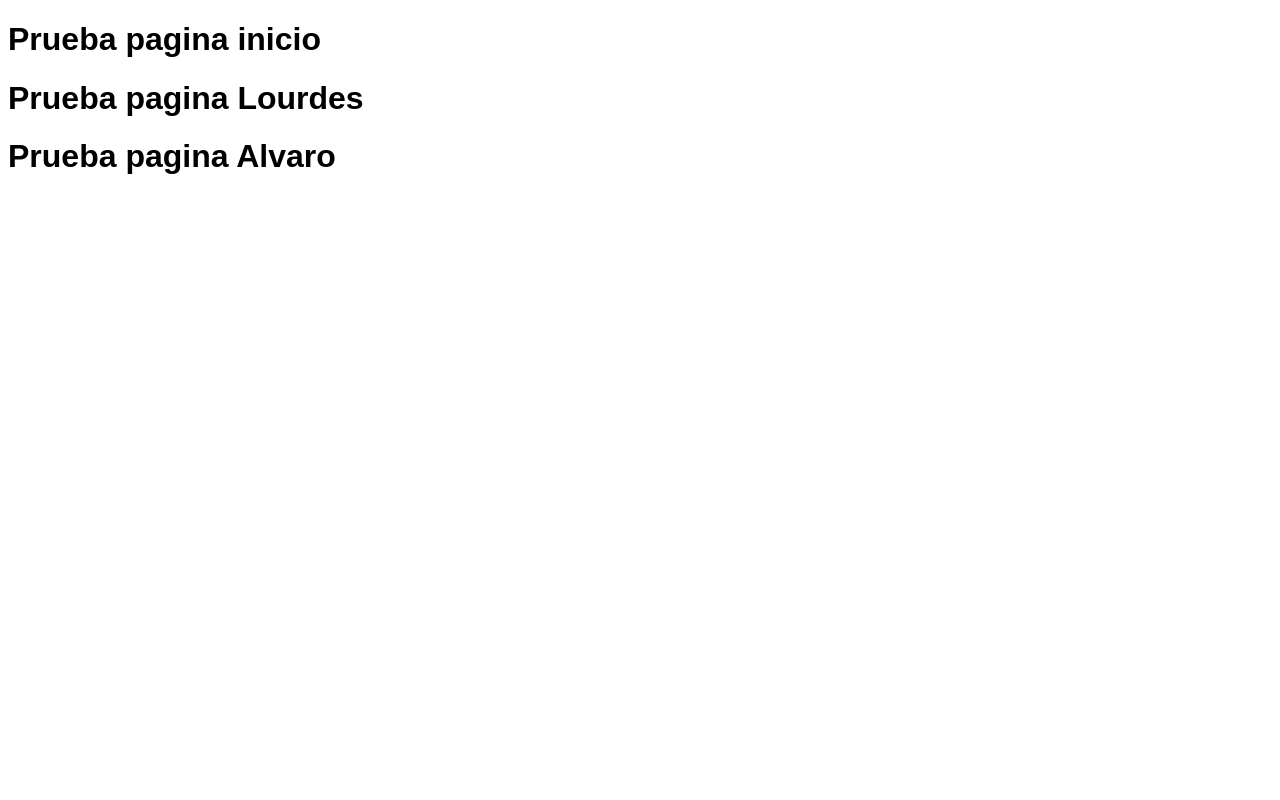
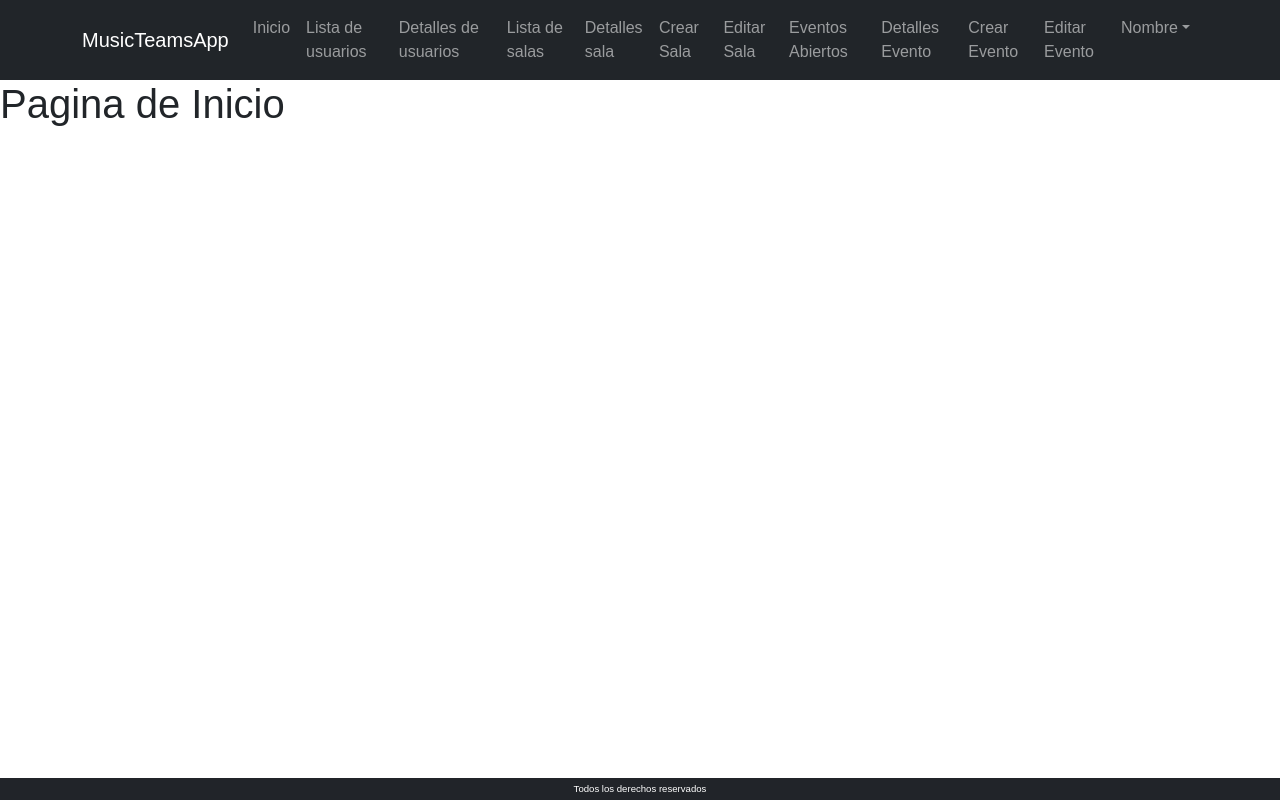
Before and after one commit to abarbaIH/MusicTeamsAppClient, a React (Create React App) app: page / in a window 1280 px wide. Built offline with nearby package versions, Linux system fonts and the light colour scheme.

Commit message:
enrutado, navbar y footer

```diff
--- /dev/null
+++ b/src/App.css
@@ -0,0 +1,8 @@
+.App {
+  font-family: sans-serif;
+}
+
+a {
+  color: inherit;
+  text-decoration: none;
+}
--- /dev/null
+++ b/src/App.jsx
@@ -0,0 +1,19 @@
+import 'bootstrap/dist/css/bootstrap.min.css'
+import './App.css'
+
+import Navigation from './components/Navigation/Navigation';
+import Footer from './components/Footer/Footer';
+import AppRoutes from './routes/AppRputers';
+
+function App() {
+  return (
+    <div className="App">
+
+      <Navigation />
+      <AppRoutes />
+      <Footer />
+    </div>
+  );
+}
+
+export default App
--- a/src/components/App.css
+++ /dev/null
@@ -1,3 +0,0 @@
-.App {
-  font-family: sans-serif;
-}
--- a/src/components/App.jsx
+++ /dev/null
@@ -1,13 +0,0 @@
-import './App.css'
-
-function App() {
-  return (
-    <div className="App">
-      <h1>Prueba pagina inicio</h1>
-      <h1>Prueba pagina Lourdes</h1>
-      <h1>Prueba pagina Alvaro</h1>
-    </div>
-  );
-}
-
-export default App
--- /dev/null
+++ b/src/components/Footer/Footer.css
@@ -0,0 +1,11 @@
+footer {
+    background-color: #212429;
+    color: white;
+    text-align: center;
+    padding: 4px;
+    position: fixed;
+    font-size: .6em;
+    width: 100%;
+    left: 0;
+    bottom: 0
+}
--- /dev/null
+++ b/src/components/Footer/Footer.jsx
@@ -0,0 +1,9 @@
+import './Footer.css'
+
+const Footer = () => {
+    return (
+        <footer>Todos los derechos reservados</footer>
+    )
+}
+
+export default Footer
--- /dev/null
+++ b/src/components/Navigation/Navigation.jsx
@@ -0,0 +1,84 @@
+import { Navbar, Container, Nav, NavDropdown } from 'react-bootstrap'
+import { Link } from 'react-router-dom'
+
+const Navigation = () => {
+
+    return (
+        <Navbar bg="dark" variant="dark" expand="lg">
+            <Container>
+                <Navbar.Brand href="#">MusicTeamsApp</Navbar.Brand>
+                <Navbar.Toggle aria-controls="basic-navbar-nav" />
+                <Navbar.Collapse id="basic-navbar-nav">
+                    <Nav className="me-auto">
+                        <Nav.Link as="span">
+                            <Link to="/">Inicio</Link>
+                        </Nav.Link>
+
+                        <Nav.Link as="span">
+                            <Link to="/usuarios">Lista de usuarios</Link>
+                        </Nav.Link>
+
+                        <Nav.Link as="span">
+                            <Link to="/usuarios/detalles/:id">Detalles de usuarios</Link>
+                        </Nav.Link>
+
+                        <Nav.Link as="span">
+                            <Link to="/salas">Lista de salas</Link>
+                        </Nav.Link>
+
+                        <Nav.Link as="span">
+                            <Link to="/salas/detalles/:id">Detalles sala</Link>
+                        </Nav.Link>
+
+                        <Nav.Link as="span">
+                            <Link to="/crear-sala">Crear Sala</Link>
+                        </Nav.Link>
+
+                        <Nav.Link as="span">
+                            <Link to="/editar-sala/:id">Editar Sala</Link>
+                        </Nav.Link>
+
+                        <Nav.Link as="span">
+                            <Link to="/eventos-abiertos">Eventos Abiertos</Link>
+                        </Nav.Link>
+
+                        <Nav.Link as="span">
+                            <Link to="/eventos/detalles/:id">Detalles Evento</Link>
+                        </Nav.Link>
+
+                        <Nav.Link as="span">
+                            <Link to="/crear-evento">Crear Evento</Link>
+                        </Nav.Link>
+
+                        <Nav.Link as="span">
+                            <Link to="/editar-evento/:id">Editar Evento</Link>
+                        </Nav.Link>
+
+                        <NavDropdown title="Nombre" id="basic-nav-dropdown">
+                            <NavDropdown.Item as="span">
+                                <Link to="/registro">Registro</Link>
+                            </NavDropdown.Item>
+                            <NavDropdown.Item as="span">
+                                <Link to="/inicio-sesion">Inicio sesión</Link>
+                            </NavDropdown.Item>
+                            <NavDropdown.Item as="span">
+                                <Link to="/perfil">Perfil</Link>
+                            </NavDropdown.Item>
+                            <NavDropdown.Item as="span">
+                                <Link to="/perfil-editar/:id">Editar Perfil</Link>
+                            </NavDropdown.Item>
+
+                            <NavDropdown.Divider />
+                            <NavDropdown.Item as="span">
+                                <Link to="/">Cerrar Sesion</Link>
+                            </NavDropdown.Item>
+                        </NavDropdown>
+                    </Nav>
+                </Navbar.Collapse>
+            </Container>
+        </Navbar>
+    )
+}
+
+
+export default Navigation
--- a/src/index.js
+++ b/src/index.js
@@ -1,11 +1,16 @@
 import React from 'react'
 import ReactDOM from 'react-dom/client'
-import App from './components/App'
+import App from './App'
+import { BrowserRouter as Router } from 'react-router-dom'
+
 
 
 const root = ReactDOM.createRoot(document.getElementById('root'))
 root.render(
   <React.StrictMode>
-    <App />
+    <Router>
+      <App />
+    </Router>
+
   </React.StrictMode>
 )
--- /dev/null
+++ b/src/routes/AppRputers.jsx
@@ -0,0 +1,26 @@
+import { Routes, Route } from "react-router-dom"
+
+const AppRoutes = () => {
+    return (
+        <Routes>
+            <Route path="/" element={<h1> Pagina de Inicio</h1>} />
+            <Route path="/usuarios" element={<h1> Pagina Lista de usuarios</h1>} />
+            <Route path="/usuarios/detalles/:id" element={<h1> Pagina de Detalles de usuarios</h1>} />
+            <Route path="/salas" element={<h1> Pagina de Lista de salas</h1>} />
+            <Route path="/salas/detalles/:id" element={<h1> Pagina de detalles sala</h1>} />
+            <Route path="/crear-sala" element={<h1> Pagina de Crear sala</h1>} />
+            <Route path="/editar-sala/:id" element={<h1> Pagina de editar sala</h1>} />
+            <Route path="/eventos-abiertos" element={<h1> Pagina de Eventos abiertos</h1>} />
+            <Route path="/eventos/detalles/:id" element={<h1> Pagina detalles eventos</h1>} />
+            <Route path="/crear-evento" element={<h1> Pagina de crear eventos</h1>} />
+            <Route path="/editar-evento/:id" element={<h1>Pagina de Editar Evento</h1>} />
+            <Route path="/registro" element={<h1>Pagina de Registro</h1>} />
+            <Route path="/inicio-sesion" element={<h1>Pagina de Inicio Sesion</h1>} />
+            <Route path="/perfil" element={<h1>Pagina de Perfil</h1>} />
+            <Route path="/perfil-editar/:id" element={<h1>Pagina de Editar Perfil</h1>} />
+            <Route path="*" element={<h1>404</h1>} />
+        </Routes>
+    )
+}
+
+export default AppRoutes
```
Also changed, not shown: 1 other file (tests, documents, lock files or other folders).
